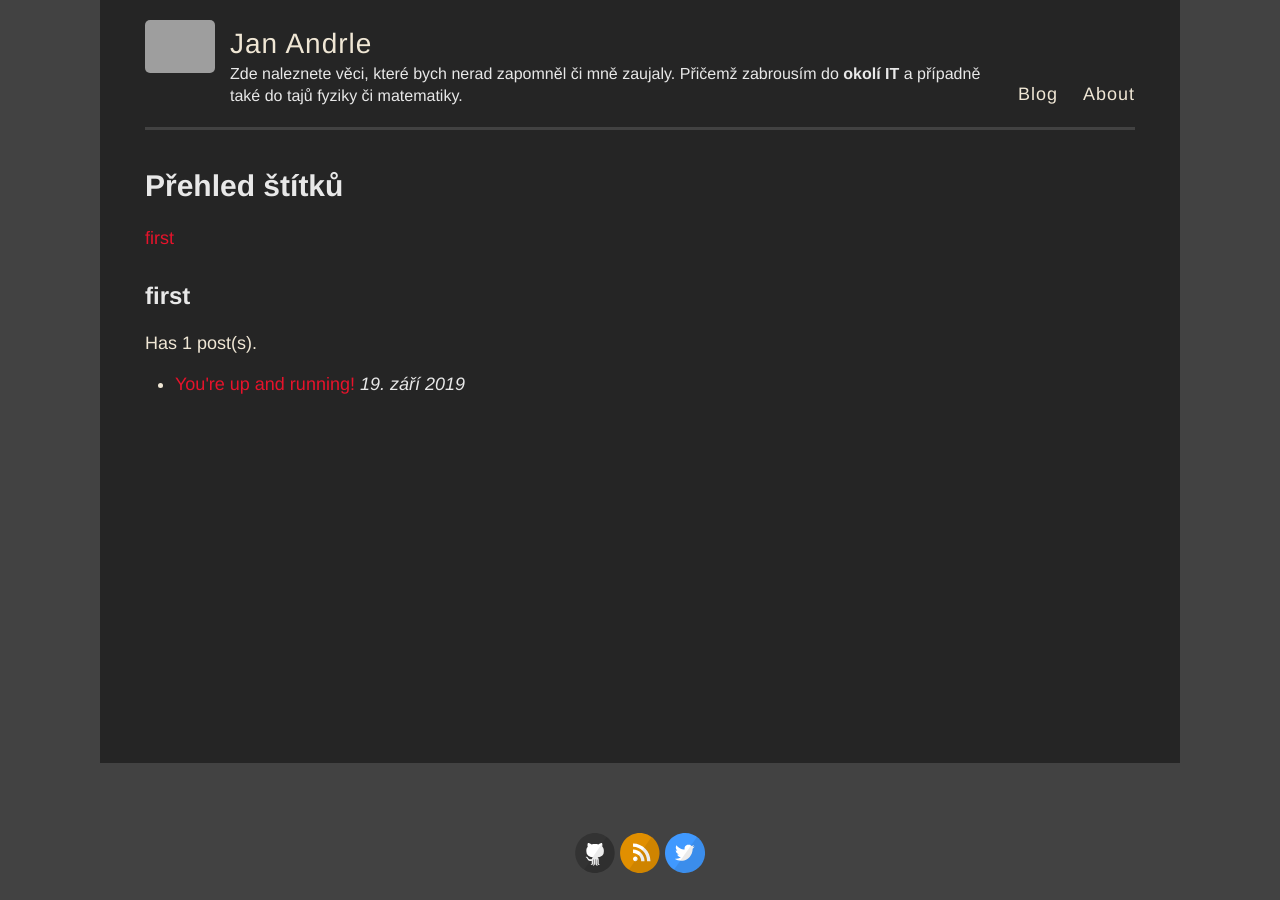
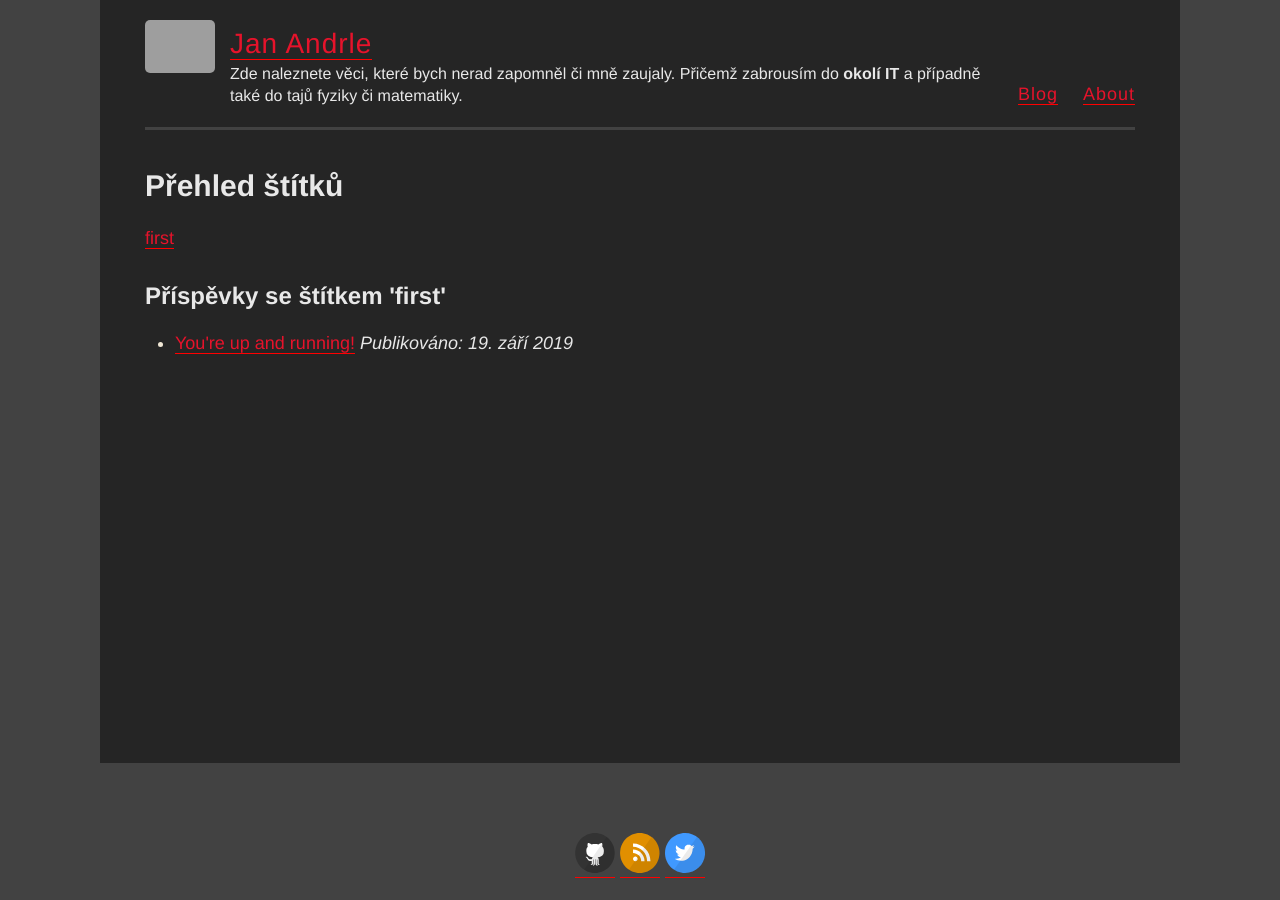
Before and after one commit to jaandrle/jaandrle.github.io, a Jekyll site: the page built from tags.html, in a window 1280 px wide. Built offline with Jekyll 4.4.1, drawn with Linux system fonts in a browser that asks for light colours; grey boxes are pictures that could not be loaded.

Commit message:
links&buttons

```diff
--- a/_sass/_comments.scss
+++ b/_sass/_comments.scss
@@ -60,7 +60,7 @@ div.page__comments-form{
     textarea, input {
         flex: 1;
         border: 1px solid $blue;
-        background: black;
+        background: $white;
         color: white;
     }
     input {
--- a/style.scss
+++ b/style.scss
@@ -76,16 +76,18 @@ p {
 a {
   color: $blue;
   text-decoration: none;
-	cursor: pointer;
+  cursor: pointer;
+  border-bottom: 1px solid red;
   &:hover, &:active {
-    color: $blue;
+    color: $darkerGray;
+    border-bottom-width: 3px;
   }
 }
 
 .button {
   display: flex;
   color: white;
-  background: black;
+  background: $white;
   border: 1px solid $blue;
   line-height: 2em;
   padding: 0 1em .25em 1em;
@@ -96,6 +98,13 @@ a {
   &[disabled]{
       border-color: white;
       background-color: inherit;
+  }
+}
+a.button{
+  line-height: 1.5em;
+  padding-top: .25em;
+  &:hover{
+    color: white;
   }
 }
 
@@ -196,6 +205,7 @@ img {
   height: 70px;
   flex: 0 0 70px;
   margin-right: 15px;
+  border-bottom: 0;
 
   @include mobile {
     float: none;
@@ -221,7 +231,7 @@ img {
 
 .site-name {
   margin: 0;
-  color: $darkGray;
+  color: $blue;
   cursor: pointer;
   font-family: $helveticaNeue;
   font-weight: 300;
@@ -257,14 +267,12 @@ nav {
 
   a {
     margin-left: 20px;
-    color: $darkGray;
     text-align: right;
     font-weight: 300;
     letter-spacing: 1px;
 
     @include mobile {
       margin: 0 10px;
-      color: $blue;
     }
   }
 }
@@ -313,6 +321,9 @@ footer {
   padding: 20px 0;
   text-align: center;
   width: 100%;
+  a:hover{
+    border-bottom-width: 3px;
+  }
 }
 
 // Settled on moving the import of syntax highlighting to the bottom of the CSS
--- a/tags.html
+++ b/tags.html
@@ -13,14 +13,13 @@ layout: default
   {% assign t = tag | first %}
   {% assign posts = tag | last %}
 
-<h2 id='tag_anchor_{{ t | downcase | replace:" ","-" }}'>{{ t }}</h2>
-<p>Has {{ posts | size }} post(s).</p>
+<h2 id='tag_anchor_{{ t | downcase | replace:" ","-" }}'>Příspěvky se štítkem '{{ t }}'</h2>
 <ul>
 {% for post in posts %}
   {% if post.tags contains t %}
   <li>
     <a href="{{ post.url }}">{{ post.title }}</a>
-    <span class="date">{% include helpers_months.html date=post.date %}</span>
+    <span class="date">Publikováno: {% include helpers_months.html date=post.date %}</span>
   </li>
   {% endif %}
 {% endfor %}
```
